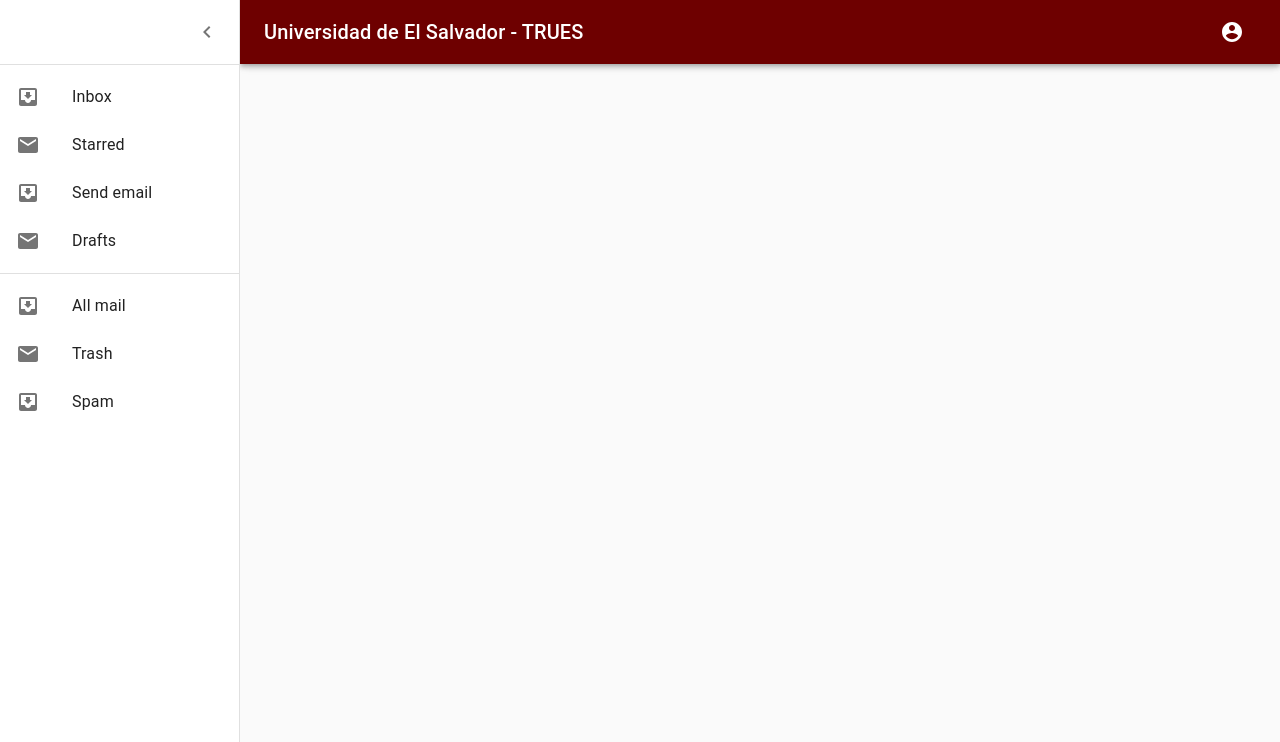
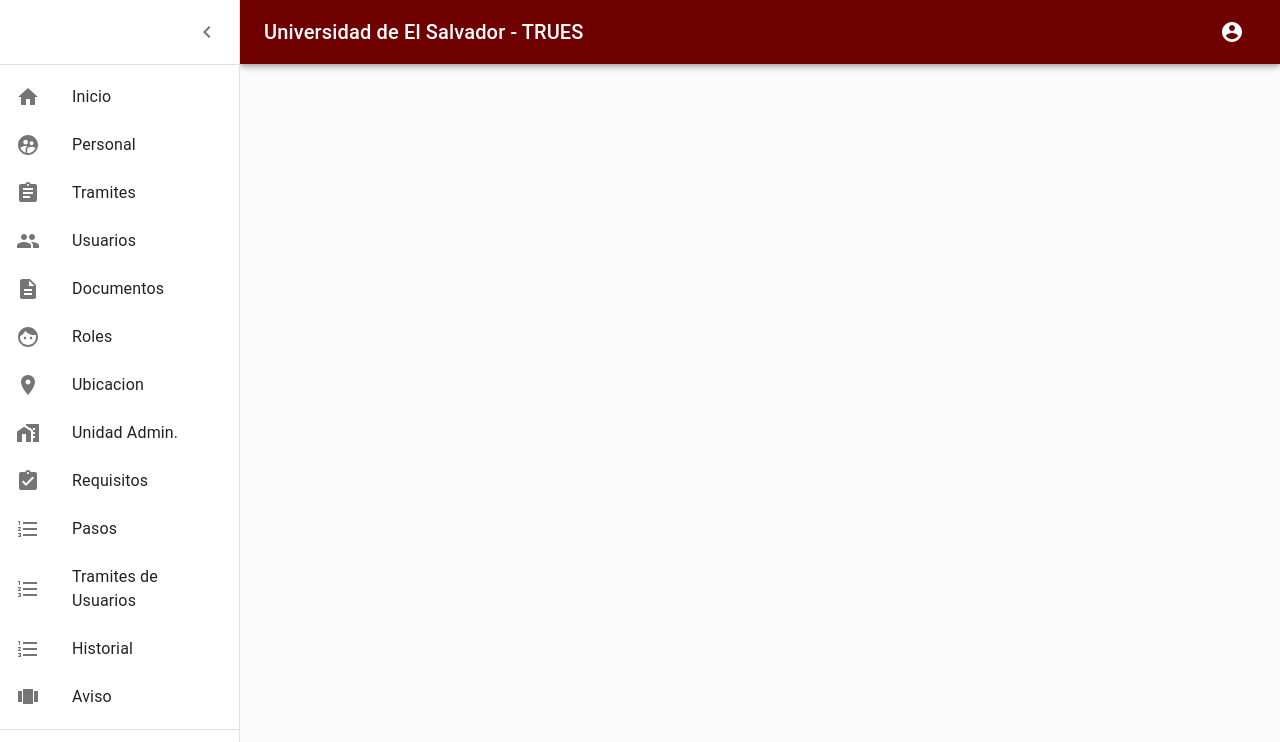
Before and after one commit to ronygcgarcia/TRUES-FRONTEND, a React (Create React App) app: page / in a window 1280 px wide. Both pictures are taken after a click on the button 36 px from the left and 32 px from the top of the page. Shown: the top 742 px of the page. Built offline with nearby package versions, Linux system fonts and the light colour scheme; no server answers.

Commit message:
Rutas con Drawer

```diff
--- a/src/App.js
+++ b/src/App.js
@@ -1,10 +1,10 @@
 import './App.css';
-import Routes from './routes/Routes';
+import PersistentDrawerLeft from './components/Drawer/Drawer';
 
 function App() {
   return (
     <div className="App">
-      <Routes />
+      <PersistentDrawerLeft />
     </div>
   );
 }
--- a/src/components/Drawer/Drawer.js
+++ b/src/components/Drawer/Drawer.js
@@ -1,26 +1,48 @@
 
-import React from 'react';
-import clsx from 'clsx';
-import { makeStyles, useTheme } from '@material-ui/core/styles';
-import Drawer from '@material-ui/core/Drawer';
-import CssBaseline from '@material-ui/core/CssBaseline';
-import AppBar from '@material-ui/core/AppBar';
-import Toolbar from '@material-ui/core/Toolbar';
-import List from '@material-ui/core/List';
-import Typography from '@material-ui/core/Typography';
-import Divider from '@material-ui/core/Divider';
-import IconButton from '@material-ui/core/IconButton';
-import MenuIcon from '@material-ui/icons/Menu';
-import ChevronLeftIcon from '@material-ui/icons/ChevronLeft';
-import ChevronRightIcon from '@material-ui/icons/ChevronRight';
-import ListItem from '@material-ui/core/ListItem';
-import ListItemIcon from '@material-ui/core/ListItemIcon';
-import ListItemText from '@material-ui/core/ListItemText';
-import InboxIcon from '@material-ui/icons/MoveToInbox';
-import MailIcon from '@material-ui/icons/Mail';
-import AccountCircle from '@material-ui/icons/AccountCircle';
-import Menu from '@material-ui/core/Menu';
-import MenuItem from '@material-ui/core/MenuItem';
+import React from "react";
+import clsx from "clsx";
+import { makeStyles, useTheme } from "@material-ui/core/styles";
+import Drawer from "@material-ui/core/Drawer";
+import CssBaseline from "@material-ui/core/CssBaseline";
+import AppBar from "@material-ui/core/AppBar";
+import Toolbar from "@material-ui/core/Toolbar";
+import List from "@material-ui/core/List";
+import Typography from "@material-ui/core/Typography";
+import Divider from "@material-ui/core/Divider";
+import IconButton from "@material-ui/core/IconButton";
+import MenuIcon from "@material-ui/icons/Menu";
+import ChevronLeftIcon from "@material-ui/icons/ChevronLeft";
+import ChevronRightIcon from "@material-ui/icons/ChevronRight";
+import ListItem from "@material-ui/core/ListItem";
+import ListItemIcon from "@material-ui/core/ListItemIcon";
+import ListItemText from "@material-ui/core/ListItemText";
+import InboxIcon from "@material-ui/icons/MoveToInbox";
+import MailIcon from "@material-ui/icons/Mail";
+import AccountCircle from "@material-ui/icons/AccountCircle";
+import Menu from "@material-ui/core/Menu";
+import MenuItem from "@material-ui/core/MenuItem";
+import { Link } from "react-router-dom";
+import HomeIcon from "@material-ui/icons/Home";
+import GroupIcon from "@material-ui/icons/Group";
+import AssignmentIcon from "@material-ui/icons/Assignment";
+import SupervisedUserCircleIcon from "@material-ui/icons/SupervisedUserCircle";
+import RoomIcon from "@material-ui/icons/Room";
+import DescriptionIcon from "@material-ui/icons/Description";
+import FaceIcon from "@material-ui/icons/Face";
+import HomeWorkIcon from "@material-ui/icons/HomeWork";
+import AssignmentTurnedInIcon from "@material-ui/icons/AssignmentTurnedIn";
+import FormatListNumberedIcon from "@material-ui/icons/FormatListNumbered";
+import ViewCarouselIcon from '@material-ui/icons/ViewCarousel';
+import { BrowserRouter as Router, Route, Switch } from "react-router-dom";
+import Login from '../../layouts/Login/Login';
+import Ubicacion from '../../layouts/Ubicacion/Ubicacion';
+import Unidad from '../../layouts/Unidad/Unidad';
+import createRole from '../../layouts/Roles/Roles';
+import Tramite from '../../layouts/Tramite/Tramite';
+import Requisito from '../../layouts/Requisito/Requisito';
+import Paso from '../../layouts/Paso/Paso';
+import Historial from '../../layouts/Historial/Historial';
+import Usuarios from '../../layouts/Usuarios/Usuarios'
 
 const drawerWidth = 240;
 
@@ -109,6 +131,7 @@
     return (
         <div className={classes.root}>
             <CssBaseline />
+            <Router>
             <AppBar
                 position="fixed"
                 className={clsx(classes.appBar, {
@@ -172,23 +195,117 @@
                     </IconButton>
                 </div>
                 <Divider />
+
+
                 <List>
-                    {['Inbox', 'Starred', 'Send email', 'Drafts'].map((text, index) => (
-                        <ListItem button key={text}>
-                            <ListItemIcon>{index % 2 === 0 ? <InboxIcon /> : <MailIcon />}</ListItemIcon>
-                            <ListItemText primary={text} />
-                        </ListItem>
-                    ))}
-                </List>
+          <Link to="/home">
+            <ListItem button>
+              <ListItemIcon>
+                <HomeIcon />
+              </ListItemIcon>
+              <ListItemText>Inicio</ListItemText>
+            </ListItem>
+          </Link>
+          <Link to="/personal">
+            <ListItem button>
+              <ListItemIcon>
+                <SupervisedUserCircleIcon />
+              </ListItemIcon>
+              <ListItemText>Personal</ListItemText>
+            </ListItem>
+          </Link>
+          <Link to="/tramite">
+            <ListItem button>
+              <ListItemIcon>
+                <AssignmentIcon />
+              </ListItemIcon>
+              <ListItemText>Tramites</ListItemText>
+            </ListItem>
+          </Link>
+          <Link to="/usuarios">
+            <ListItem button>
+              <ListItemIcon>
+                <GroupIcon />
+              </ListItemIcon>
+              <ListItemText>Usuarios</ListItemText>
+            </ListItem>
+          </Link>
+          <Link to="/documentos">
+            <ListItem button>
+              <ListItemIcon>
+                <DescriptionIcon />
+              </ListItemIcon>
+              <ListItemText>Documentos</ListItemText>
+            </ListItem>
+          </Link>
+          <Link to="/roles">
+            <ListItem button>
+              <ListItemIcon>
+                <FaceIcon />
+              </ListItemIcon>
+              <ListItemText>Roles</ListItemText>
+            </ListItem>
+          </Link>
+          <Link to="/ubicacion">
+            <ListItem button>
+              <ListItemIcon>
+                <RoomIcon />
+              </ListItemIcon>
+              <ListItemText>Ubicacion</ListItemText>
+            </ListItem>
+          </Link>
+          <Link to="/unidad">
+            <ListItem button>
+              <ListItemIcon>
+                <HomeWorkIcon />
+              </ListItemIcon>
+              <ListItemText>Unidad Admin.</ListItemText>
+            </ListItem>
+          </Link>
+          <Link to="/requisito">
+            <ListItem button>
+              <ListItemIcon>
+                <AssignmentTurnedInIcon />
+              </ListItemIcon>
+              <ListItemText>Requisitos</ListItemText>
+            </ListItem>
+          </Link>
+          <Link to="/paso">
+            <ListItem button>
+              <ListItemIcon>
+                <FormatListNumberedIcon />
+              </ListItemIcon>
+              <ListItemText>Pasos</ListItemText>
+            </ListItem>
+          </Link>
+          <Link to="/usuariotramite">
+            <ListItem button>
+              <ListItemIcon>
+                <FormatListNumberedIcon />
+              </ListItemIcon>
+              <ListItemText>Tramites de Usuarios</ListItemText>
+            </ListItem>
+          </Link>
+          <Link to="/historial">
+            <ListItem button>
+              <ListItemIcon>
+                <FormatListNumberedIcon />
+              </ListItemIcon>
+              <ListItemText>Historial</ListItemText>
+            </ListItem>
+          </Link>
+          <Link to="/aviso">
+            <ListItem button>
+              <ListItemIcon>
+                <ViewCarouselIcon />
+              </ListItemIcon>
+              <ListItemText>Aviso</ListItemText>
+            </ListItem>
+          </Link>
+
+          </List>
                 <Divider />
-                <List>
-                    {['All mail', 'Trash', 'Spam'].map((text, index) => (
-                        <ListItem button key={text}>
-                            <ListItemIcon>{index % 2 === 0 ? <InboxIcon /> : <MailIcon />}</ListItemIcon>
-                            <ListItemText primary={text} />
-                        </ListItem>
-                    ))}
-                </List>
+
             </Drawer>
             <main
                 className={clsx(classes.content, {
@@ -197,7 +314,23 @@
             >
                 <div className={classes.drawerHeader} />
                 {props.children}
+                <Switch>
+                        <Route path='/' exact component={()=>{
+                            return <p></p>
+                        }} />
+                        <Route path='/roles' exact component={createRole} />
+                        <Route path='/login' exact component={Login} />
+                        <Route path='/ubicacion' exact component={Ubicacion} />
+                        <Route path='/unidad' exact component={Unidad} />
+                        <Route path='/tramite' exact component={Tramite} />
+                        <Route path='/requisito' exact component={Requisito} />
+                        <Route path='/paso' exact component={Paso} />
+                        <Route path='/historial' exact component={Historial} />
+                        <Route path='/usuarios' exact component={Usuarios} />
+                    </Switch>
             </main>
+            </Router>
+
         </div>
     );
 }
--- a/src/routes/Routes.js
+++ b/src/routes/Routes.js
@@ -9,33 +9,15 @@
 import Paso from '../layouts/Paso/Paso';
 import Historial from '../layouts/Historial/Historial';
 //import Home from '../layouts/Home/Home';
-import Drawer from '../components/Drawer/Drawer';
+import PersistentDrawerLeft from '../components/Drawer/Drawer';
 
 class Routes extends Component {
     render() {
         return (
-            <Drawer>
-                <Router>
-                    <Switch>
-                        <Route path='/' exact component={()=>{
-                            return <p></p>
-                        }} />
-                        <Route path='/roles' exact component={createRole} />
-                        <Route path='/login' exact component={Login} />
-                        <Route path='/ubicacion' exact component={Ubicacion} />
-                        <Route path='/unidad' exact component={Unidad} />
-                        <Route path='/tramite' exact component={Tramite} />
-                        <Route path='/requisito' exact component={Requisito} />
-                        <Route path='/paso' exact component={Paso} />
-                        <Route path='/historial' exact component={Historial} />
-                    </Switch>
-                </Router>
-            </Drawer>
-            /*<Router>
-                <Switch>
-                    <Route path='/' exact component={Login} />
-                </Switch>
-            </Router>*/
+            <PersistentDrawerLeft>
+
+            </PersistentDrawerLeft>
+
         )
     }
 }
```
